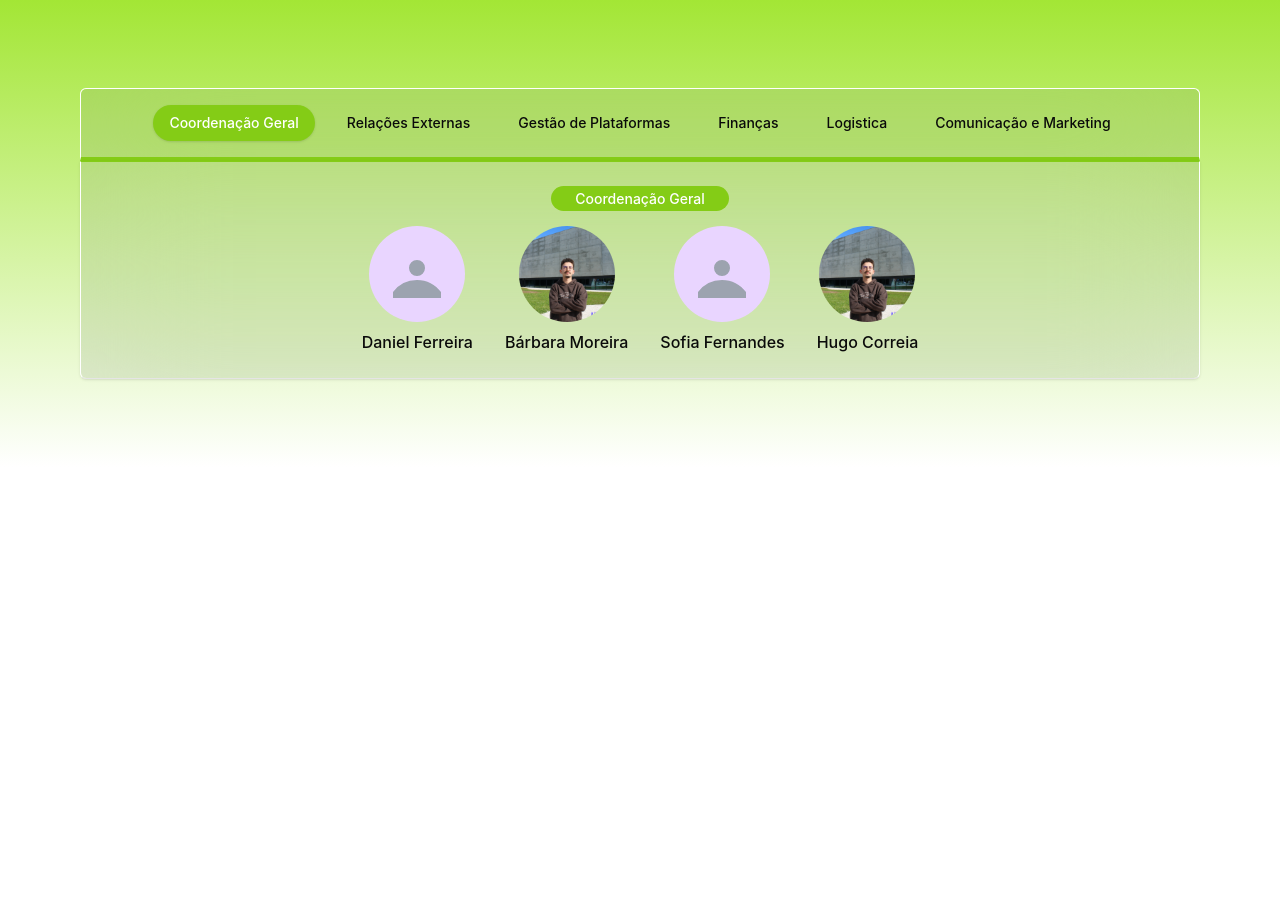
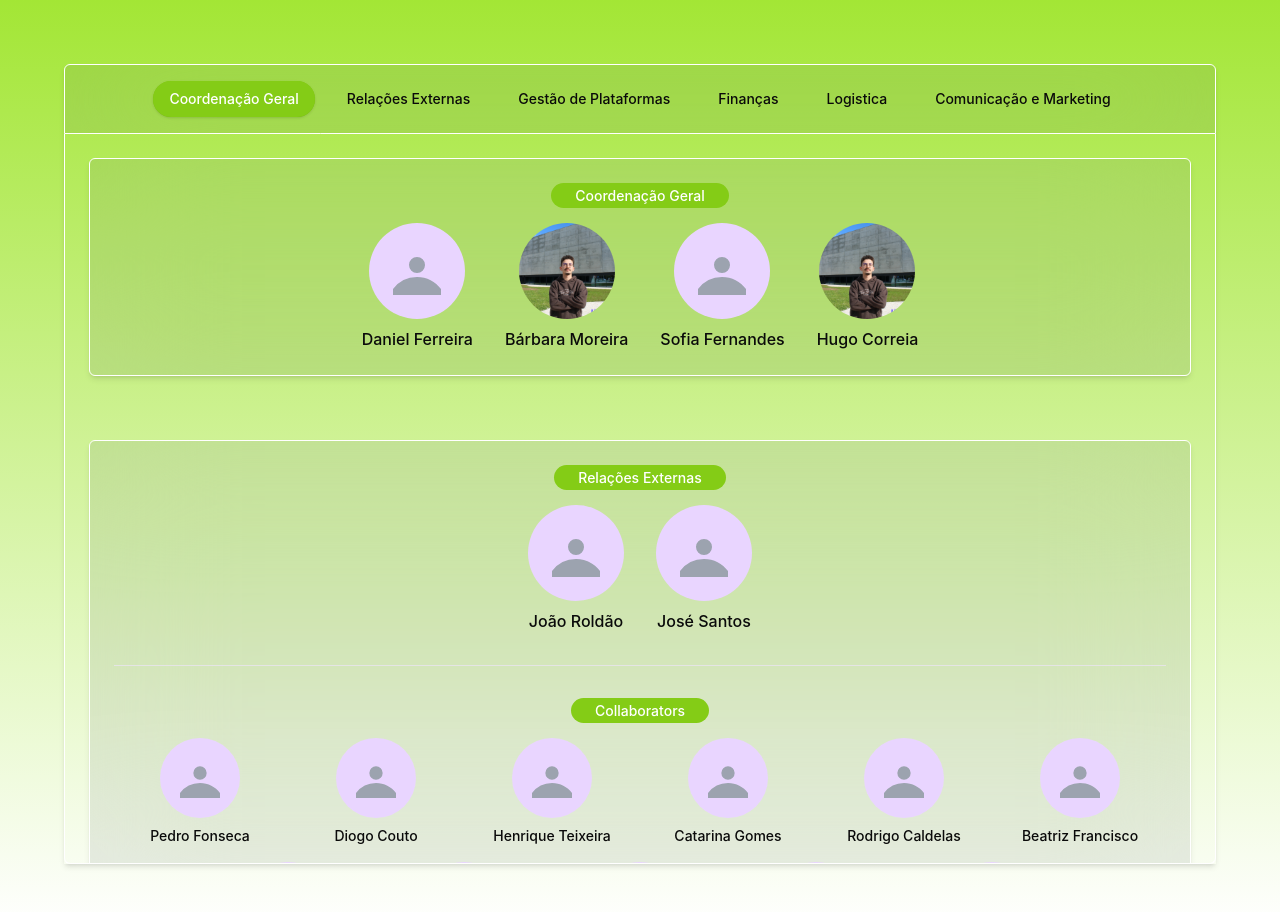
Before and after one commit to DetiHub/frontend, a React (Vite) app: page / in a window 1280 px wide. Shown: the top 912 px of the page. Before the commit the page ends 800 px from the top, so only its background shows below. Built offline with nearby package versions, Linux system fonts and the light colour scheme.

Commit message:
second version of team-module done

```diff
--- a/src/components/teams/index.tsx
+++ b/src/components/teams/index.tsx
@@ -2,65 +2,83 @@
 
 import * as React from "react"
 import { Linkedin } from "lucide-react"
-import { motion, AnimatePresence } from "framer-motion"
 import { Button } from "@/components/ui/button"
 import { Card } from "@/components/ui/card"
-import { ScrollArea, ScrollBar } from "@/components/ui/scroll-area"
+import { ScrollArea } from "@/components/ui/scroll-area"
 import { Separator } from "@/components/ui/separator"
 import { teamData } from "./data"
+import { motion } from "framer-motion"
+
 
 export default function TeamSection() {
   const [activeTeam, setActiveTeam] = React.useState("Coordenação Geral")
+  const sectionRefs = React.useRef<Record<string, React.RefObject<HTMLDivElement | null>>>({})
+
+  React.useEffect(() => {
+    Object.keys(teamData).forEach((team) => {
+      sectionRefs.current[team] = React.createRef<HTMLDivElement>()
+    })
+  }, [])
+
+  const scrollToSection = (team: string) => {
+    setActiveTeam(team)
+
+    //set a offset to scroll to the top of the section
+    const offset = 100
+    sectionRefs.current[team]?.current?.scrollIntoView({
+      behavior: "smooth",
+      block: "start",
+      inline: "nearest",
+    })
+    window.scrollBy(0, -offset)
+  }
 
   return (
-    <div className="w-full px-4 py-6">
+    <div className="w-full h-screen flex flex-col shadow-md">
+      <div className="sticky top-0 z-10 bg-gray-600 bg-opacity-10 backdrop-filter backdrop-blur-3xl border rounded-md border-white rounded-b-none">
         <ScrollArea className="w-full whitespace-nowrap">
-        <div className="relative flex w-full justify-center space-x-4 p-4 h-full bg-gray-600 rounded-t-md rounded-b-none border-b-[#84cc16] border-b-4 bg-clip-padding backdrop-filter backdrop-blur-3xl bg-opacity-10 border border-white">
+        <div className="flex justify-center space-x-4 p-4">
             {Object.keys(teamData).map((team) => (
-            <div key={team} className="relative">
-              <AnimatePresence mode="wait">
-                <motion.div
-                  initial={{ scale: 0.95, opacity: 0 }}
-                  animate={{ scale: 1, opacity: 1 }}
-                  exit={{ scale: 0.95, opacity: 0 }}
-                  transition={{ duration: 0.15 }}
-                >
+              <motion.div key={team} whileHover={{ scale: 1.05 }} whileTap={{ scale: 0.95 }}>
                 <Button
                   variant={activeTeam === team ? "default" : "ghost"}
-                    onClick={() => setActiveTeam(team)}
-                    className={`relative rounded-full transition-colors duration-200 ${
+                  onClick={() => scrollToSection(team)}
+                  className={`relative rounded-full transition-colors duration-300 ${
                     activeTeam === team ? "bg-[#84cc16] text-white hover:bg-[#84cc16]/90" : "hover:bg-white/10"
                   }`}
                 >
                   {team}
+                  {activeTeam === team && (
+                    <motion.div
+                      className="absolute inset-0 bg-[#84cc16] rounded-full z-[-1]"
+                      layoutId="activeTeamBackground"
+                      initial={false}
+                      transition={{ type: "spring", stiffness: 300, damping: 30 }}
+                    />
+                  )}
                 </Button>
               </motion.div>
-              </AnimatePresence>
-            </div>
             ))}
           </div>
-        <ScrollBar orientation="horizontal" />
         </ScrollArea>
+      </div>
 
-      <AnimatePresence mode="wait">
-        <motion.div
-          key={activeTeam}
-          initial={{ opacity: 0, y: 10 }}
-          animate={{ opacity: 1, y: 0 }}
-          exit={{ opacity: 0, y: -10 }}
-          transition={{ duration: 0.2 }}
+      <ScrollArea className="flex-grow border border-white rounded-md border-t-0 rounded-t-none">
+        <div className="space-y-16 p-6">
+          {Object.entries(teamData).map(([team, data]) => (
+            <Card
+              key={team}
+              ref={sectionRefs.current[team]}
+              className="p-6 rounded-md bg-gray-600 bg-opacity-10 backdrop-filter backdrop-blur-3xl border shadow-md border-white"
             >
-          <Card className="p-6 rounded-t-none rounded-b-md bg-gray-600 border-t-[#84cc16] border-b-4 bg-clip-padding backdrop-filter backdrop-blur-3xl bg-opacity-10 border border-x-white">
               <div className="space-y-8">
                 {/* Team Leaders Section */}
                 <div className="space-y-4">
                   <h2 className="text-center">
-                  <span className="rounded-full bg-[#84cc16] px-6 py-1 text-sm font-medium text-white">
-                    {activeTeam}
-                  </span>
+                    <span className="rounded-full bg-[#84cc16] px-6 py-1 text-sm font-medium text-white">{team}</span>
                   </h2>
                   <div className="flex flex-wrap justify-center gap-8">
-                  {teamData[activeTeam].team_leaders.map((leader) => (
+                    {data.team_leaders.map((leader) => (
                       <div key={leader.name} className="text-center">
                         <div className="relative mx-auto h-24 w-24 group">
                           <div className="relative h-full w-full overflow-hidden rounded-full bg-[#e9d5ff]">
@@ -124,19 +142,18 @@ export default function TeamSection() {
                   </div>
                 </div>
 
-              {
-                /* Collaborators Section */
-              }
-              {
-                teamData[activeTeam].collabs && (
+                {/* Collaborators Section */}
+                {data.collabs && (
                   <>
                     <Separator />
                     <div className="space-y-4">
                       <h2 className="text-center">
-                        <span className="rounded-full bg-[#84cc16] px-6 py-1 text-sm font-medium text-white">Collaborators</span>
+                        <span className="rounded-full bg-[#84cc16] px-6 py-1 text-sm font-medium text-white">
+                          Collaborators
+                        </span>
                       </h2>
                       <div className="flex flex-wrap justify-center gap-4 w-full max-w-[1200px] mx-auto">
-                        {teamData[activeTeam].collabs.map((collab) => (
+                        {data.collabs.map((collab) => (
                           <div key={collab.name} className="text-center w-full max-w-[160px]">
                             <div className="relative mx-auto h-20 w-20 group">
                               <div className="relative h-full w-full overflow-hidden rounded-full bg-[#e9d5ff]">
@@ -181,12 +198,12 @@ export default function TeamSection() {
                       </div>
                     </div>
                   </>
-                )
-              }
+                )}
               </div>
             </Card>
-        </motion.div>
-      </AnimatePresence>
+          ))}
+        </div>
+      </ScrollArea>
     </div>
   )
 }
```
Lines whose indentation alone changed are shown as unchanged.
